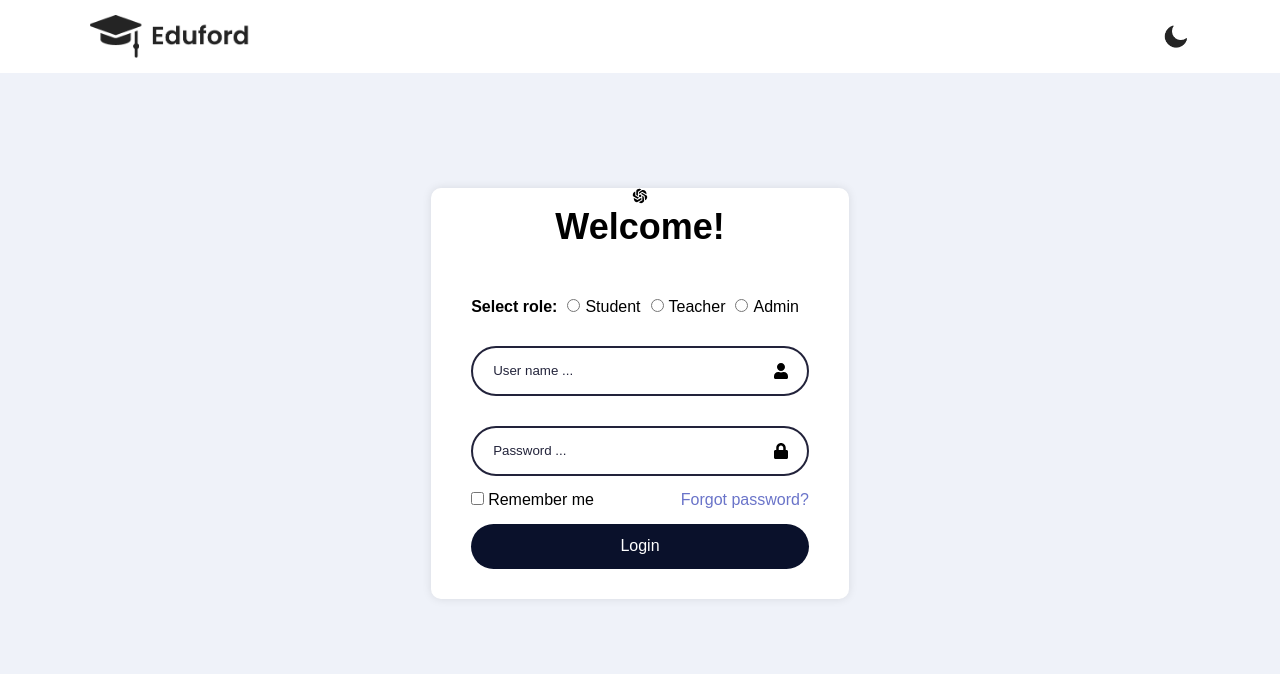
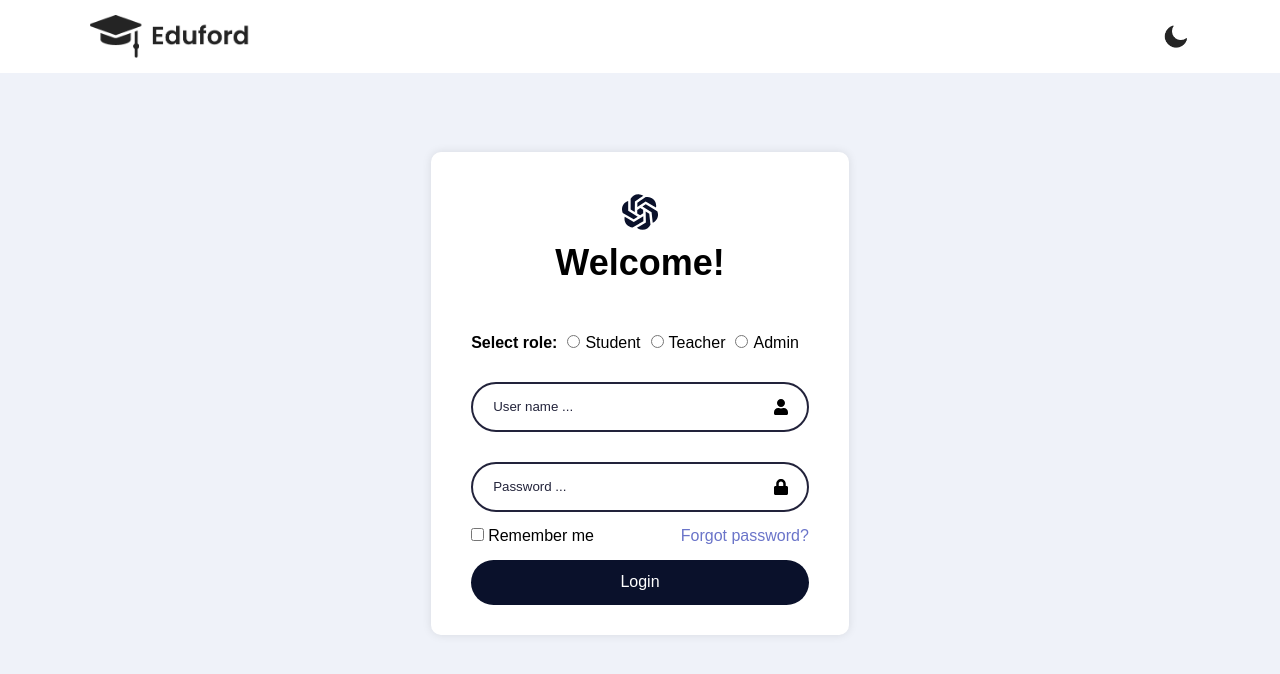
Before and after one commit to VuManh123/TrainingSystem, a React (Vite) app in the folder program/: page /login in a window 1280 px wide. Shown: the top 674 px of the page. Built offline with nearby package versions, Linux system fonts and the light colour scheme.

Commit message:
Update sidebar

```diff
--- a/program/src/components/authentation/Auth.module.css
+++ b/program/src/components/authentation/Auth.module.css
@@ -201,3 +201,30 @@ form {
 .wrapper #register-button{
     margin-top: 30px;
 }
+.wrapper .logoGpt {
+    display: flex;
+    align-items: center;
+    justify-content: center;
+    color: #0a112b;
+    cursor: pointer;
+    margin-top: 30px;
+}
+
+.dark .logoGpt {
+    color: #fff;
+}
+
+.logoIcon {
+    width: 60px;
+    height: 60px;
+    display: flex;
+    align-items: center;
+    justify-content: center;
+    font-size: 2.5rem;
+    border-radius: 50%;
+    background: #fff;
+}
+
+.dark .logoIcon {
+    background: #0a112b;
+}
--- a/program/src/components/authentation/LoginForm.jsx
+++ b/program/src/components/authentation/LoginForm.jsx
@@ -27,8 +27,8 @@ const LoginForm = () => {
   return (
     <div className={`${styles.wrapper} ${theme === 'dark' ? styles.dark : ''}`}>
       <form action=''>
-            <div className='logoGpt'>
-                <div className='logo-icon'>
+            <div className={styles.logoGpt}>
+                <div className={styles.logoIcon}>
                     <OpenAIFilled />
                 </div>
             </div>
--- a/program/src/components/authentation/RegisterForm.jsx
+++ b/program/src/components/authentation/RegisterForm.jsx
@@ -22,8 +22,8 @@ const RegisterForm = () => {
   return (
     <div className={`${styles.wrapper} ${theme === 'dark' ? styles.dark : ''}`}>
       <form action=''>
-            <div className='logoGpt'>
-                <div className='logo-icon'>
+            <div className={styles.logoGpt}>
+                <div className={styles.logoIcon}>
                     <OpenAIFilled />
                 </div>
             </div>
--- a/program/src/components/sidebar/Sidebar.module.css
+++ b/program/src/components/sidebar/Sidebar.module.css
@@ -15,10 +15,11 @@
     height: 100%;
     opacity: 0;
     animation: right 1s forwards;
+    background: #fff;
 }
 
 .dark {
-    background-color: #0a112b; /* Màu nền cho chế độ tối */
+    background: #0a112b; /* Màu nền cho chế độ tối */
 }
 
 .logoGpt {
@@ -27,11 +28,13 @@
     justify-content: center;
     color: #0a112b;
     cursor: pointer;
-    margin-top: 30px;
+    padding-top: 30px;
+    background: #fff;
 }
 
 .dark .logoGpt {
     color: #fff;
+    background: #0a112b;
 }
 
 .logoIcon {
@@ -50,8 +53,8 @@
 }
 
 .menu {
-    height: 76vh;
-    margin-top: 4rem;
+    height: 85vh;
+    padding-top: 4rem;
     display: flex;
     flex-direction: column;
     gap: 15px;
@@ -66,5 +69,17 @@
     align-items: center;
     justify-content: center;
     font-size: 1rem;
-    margin-bottom: 20px;
+    padding-bottom: 20px;
+    background: #fff;
 }
+.toggleBtn Button{
+    border: 1px solid #0a112b;
+}
+.dark .toggleBtn Button {
+    color: #fff;
+    background: #0a112b;
+    border: 1px solid #fff;
+}
+.dark .toggleBtn{
+    background: #0a112b;
+}
```
